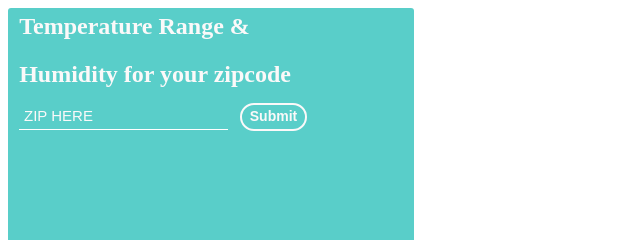
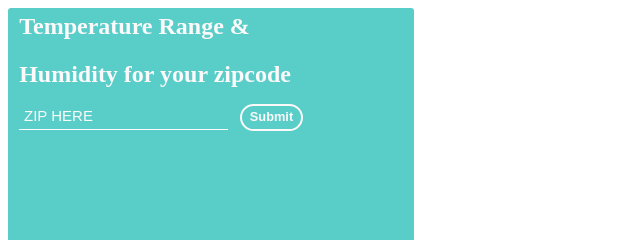
Before and after one commit to lcdonaldson/API-s, a plain HTML site: page jsAPIs/weather_zip_API/index.html in a window 1280 px wide. Shown: the top 240 px of the page, 0-640 px from the left. Drawn offline with Linux system fonts and the light colour scheme.

Commit message:
Update styles.css

```diff
--- a/jsAPIs/weather_zip_API/styles.css
+++ b/jsAPIs/weather_zip_API/styles.css
@@ -26,7 +26,7 @@ button {
     padding: 0.2rem 0.5rem;
     padding-bottom: 0.3rem;
     font-weight: 600;
-    font-size: 14px;
+    font-size: 0.8em;
     background-color: #59cec9;
     outline: none;
 }
```
